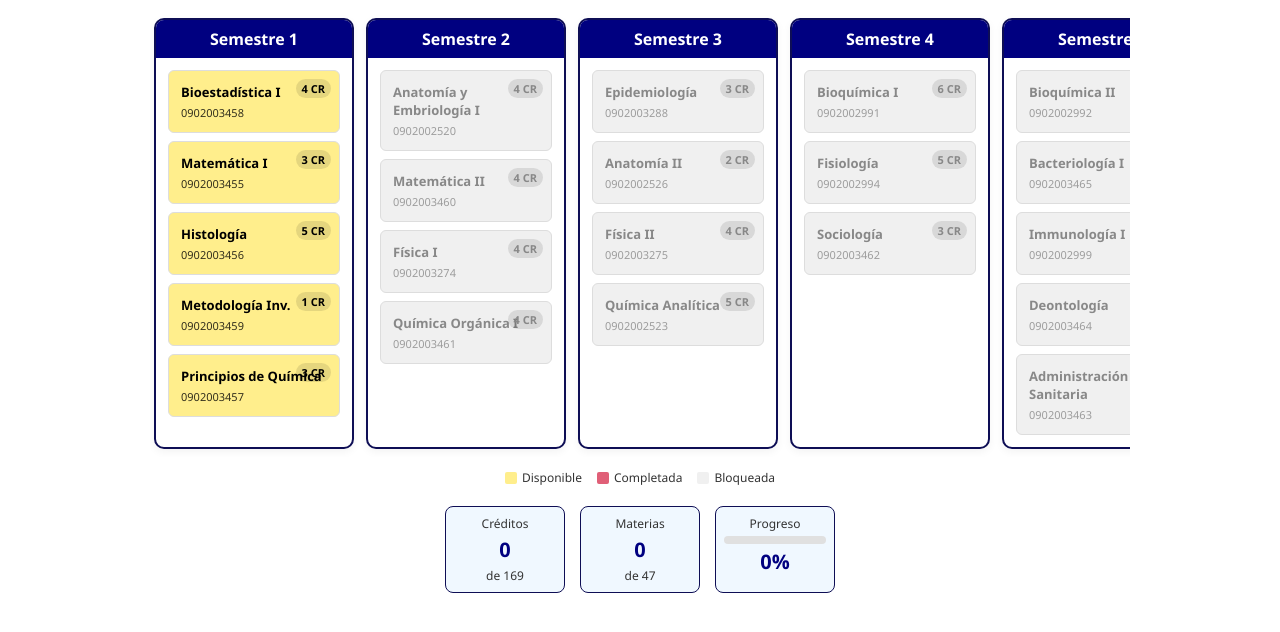
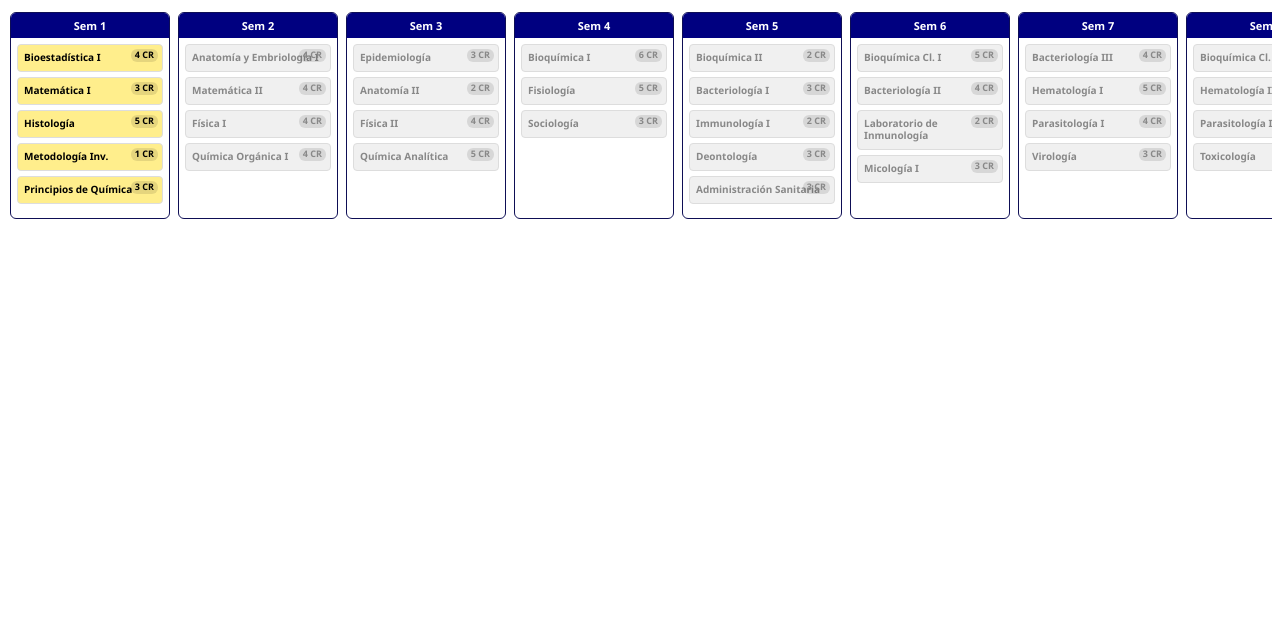
Before and after one commit to yulssleep/malla-bioanalisis-ucv, a plain HTML site: page index.html in a window 1280 px wide. Drawn offline with Linux system fonts and the light colour scheme.

Commit message:
Update index.html

```diff
--- a/index.html
+++ b/index.html
@@ -10,73 +10,66 @@
             margin: 0;
             padding: 0;
             font-family: 'Segoe UI', Tahoma, Geneva, Verdana, sans-serif;
+            font-size: 12px;
         }
 
         body {
             background-color: #ffffff;
-            color: #333;
-            padding: 10px;
-            max-width: 1000px;
-            margin: 0 auto;
+            padding: 8px;
+            max-width: 100%;
         }
 
         .malla-container {
             display: flex;
             overflow-x: auto;
-            gap: 12px;
-            padding: 8px 4px;
-            scrollbar-width: thin;
-            scrollbar-color: #000080 #f0f0f0;
+            gap: 8px;
+            padding: 4px 2px;
+            scrollbar-width: none;
         }
 
         .malla-container::-webkit-scrollbar {
-            height: 6px;
-        }
-
-        .malla-container::-webkit-scrollbar-track {
-            background: #f0f0f0;
-            border-radius: 3px;
+            height: 4px;
         }
 
         .malla-container::-webkit-scrollbar-thumb {
             background: #000080;
-            border-radius: 3px;
+            border-radius: 2px;
         }
 
         .semestre {
-            min-width: 200px;
-            border: 2px solid #0E0E55;
-            border-radius: 10px;
+            min-width: 160px;
+            border: 1.5px solid #0E0E55;
+            border-radius: 6px;
             background: white;
-            box-shadow: 0 3px 8px rgba(0,0,0,0.05);
         }
 
         .semestre-header {
             background: #000080;
             color: white;
             text-align: center;
-            padding: 8px;
+            padding: 5px;
             font-weight: 600;
-            font-size: 16px;
-            border-radius: 8px 8px 0 0;
+            font-size: 11px;
+            border-radius: 5px 5px 0 0;
         }
 
         .materias-container {
-            padding: 12px;
+            padding: 6px;
             display: flex;
             flex-direction: column;
-            gap: 8px;
-            min-height: 280px;
+            gap: 5px;
+            min-height: 180px;
         }
 
         .materia {
-            padding: 12px;
-            border-radius: 6px;
+            padding: 6px;
+            border-radius: 4px;
             cursor: pointer;
             transition: all 0.2s;
             position: relative;
-            border: 1px solid #ddd;
-            font-size: 13px;
+            border: 0.5px solid #ddd;
+            font-size: 10px;
+            line-height: 1.2;
         }
 
         .materia.available {
@@ -96,163 +89,32 @@
             cursor: not-allowed;
         }
 
-        .materia.available:hover {
-            transform: translateY(-3px);
-            box-shadow: 0 3px 6px rgba(0,0,0,0.1);
-        }
-
-        .materia.completed:hover {
-            background: #d04a63;
-        }
-
         .materia h4 {
-            margin-bottom: 4px;
+            margin-bottom: 2px;
             font-weight: 600;
+            font-size: 10px;
         }
 
         .creditos {
             position: absolute;
-            top: 8px;
-            right: 8px;
+            top: 4px;
+            right: 4px;
             background: rgba(0,0,0,0.1);
-            border-radius: 10px;
-            padding: 2px 6px;
-            font-size: 11px;
+            border-radius: 6px;
+            padding: 1px 4px;
+            font-size: 9px;
             font-weight: bold;
         }
 
         .codigo {
-            font-size: 11px;
+            font-size: 9px;
             opacity: 0.8;
-        }
-
-        .stats {
-            display: flex;
-            justify-content: center;
-            gap: 15px;
-            margin: 20px 0 10px;
-            flex-wrap: wrap;
-        }
-
-        .stat-card {
-            background: #f0f8ff;
-            border: 1px solid #0E0E55;
-            border-radius: 8px;
-            padding: 8px;
-            min-width: 120px;
-            text-align: center;
-            font-size: 12px;
-        }
-
-        .stat-value {
-            font-size: 20px;
-            font-weight: bold;
-            color: #000080;
-            margin: 4px 0;
-        }
-
-        .progress-container {
-            width: 100%;
-            height: 8px;
-            background: #e0e0e0;
-            border-radius: 4px;
-            margin-top: 4px;
-            overflow: hidden;
-        }
-
-        .progress-bar {
-            height: 100%;
-            background: linear-gradient(90deg, #000080, #0E0E55);
-            border-radius: 4px;
-            transition: width 0.3s ease-in-out;
-        }
-
-        .legend {
-            display: flex;
-            justify-content: center;
-            gap: 15px;
-            margin: 12px 0;
-            font-size: 12px;
-        }
-
-        .legend-item {
-            display: flex;
-            align-items: center;
-            gap: 5px;
-        }
-
-        .legend-color {
-            width: 12px;
-            height: 12px;
-            border-radius: 2px;
-        }
-
-        .legend-available {
-            background: #FFEE8C;
-        }
-
-        .legend-completed {
-            background: #E05F77;
-        }
-
-        .legend-locked {
-            background: #f0f0f0;
-        }
-
-        @media (max-width: 768px) {
-            .semestre {
-                min-width: 180px;
-            }
-
-            .materia {
-                padding: 10px;
-                font-size: 12px;
-            }
-
-            .semestre-header {
-                font-size: 14px;
-            }
         }
     </style>
 </head>
 <body>
     <div class="malla-container" id="malla-container">
         <!-- Semestres se generarán con JavaScript -->
-    </div>
-
-    <div class="legend">
-        <div class="legend-item">
-            <div class="legend-color legend-available"></div>
-            <span>Disponible</span>
-        </div>
-        <div class="legend-item">
-            <div class="legend-color legend-completed"></div>
-            <span>Completada</span>
-        </div>
-        <div class="legend-item">
-            <div class="legend-color legend-locked"></div>
-            <span>Bloqueada</span>
-        </div>
-    </div>
-
-    <div class="stats">
-        <div class="stat-card">
-            <div>Créditos</div>
-            <div class="stat-value" id="creditos-completados">0</div>
-            <div>de 169</div>
-        </div>
-        <div class="stat-card">
-            <div>Materias</div>
-            <div class="stat-value" id="materias-completadas">0</div>
-            <div>de 47</div>
-        </div>
-        <div class="stat-card">
-            <div>Progreso</div>
-            <div class="progress-container">
-                <div class="progress-bar" id="progreso-general" style="width: 0%"></div>
-            </div>
-            <div class="stat-value" id="porcentaje-progreso">0%</div>
-        </div>
     </div>
 
     <script>
@@ -368,7 +230,6 @@
             }
 
             renderMalla();
-            actualizarEstadisticas();
         }
 
         // Renderizar la malla
@@ -382,7 +243,7 @@
 
                 const header = document.createElement('div');
                 header.className = 'semestre-header';
-                header.textContent = `Semestre ${semestre.semestre}`;
+                header.textContent = `Sem ${semestre.semestre}`;
                 semestreDiv.appendChild(header);
 
                 const materiasContainer = document.createElement('div');
@@ -404,7 +265,6 @@
                     // Contenido de la materia
                     materiaDiv.innerHTML = `
                         <h4>${materia.nombre}</h4>
-                        <div class="codigo">${materia.codigo}</div>
                         <div class="creditos">${materia.creditos} CR</div>
                     `;
 
@@ -414,7 +274,6 @@
                             estadoMaterias[materia.id] = !estadoMaterias[materia.id];
                             localStorage.setItem('estadoMaterias', JSON.stringify(estadoMaterias));
                             renderMalla();
-                            actualizarEstadisticas();
                         }
                     });
 
@@ -472,23 +331,6 @@
             return total;
         }
 
-        // Calcular materias completadas
-        function calcularMateriasCompletadas() {
-            return Object.values(estadoMaterias).filter(v => v).length;
-        }
-
-        // Actualizar estadísticas
-        function actualizarEstadisticas() {
-            const creditos = calcularCreditosCompletados();
-            const materias = calcularMateriasCompletadas();
-            const porcentaje = Math.round((creditos / 169) * 100);
-
-            document.getElementById('creditos-completados').textContent = creditos;
-            document.getElementById('materias-completadas').textContent = materias;
-            document.getElementById('porcentaje-progreso').textContent = `${porcentaje}%`;
-            document.getElementById('progreso-general').style.width = `${porcentaje}%`;
-        }
-
         // Inicializar cuando el documento esté cargado
         document.addEventListener('DOMContentLoaded', init);
     </script>
```
